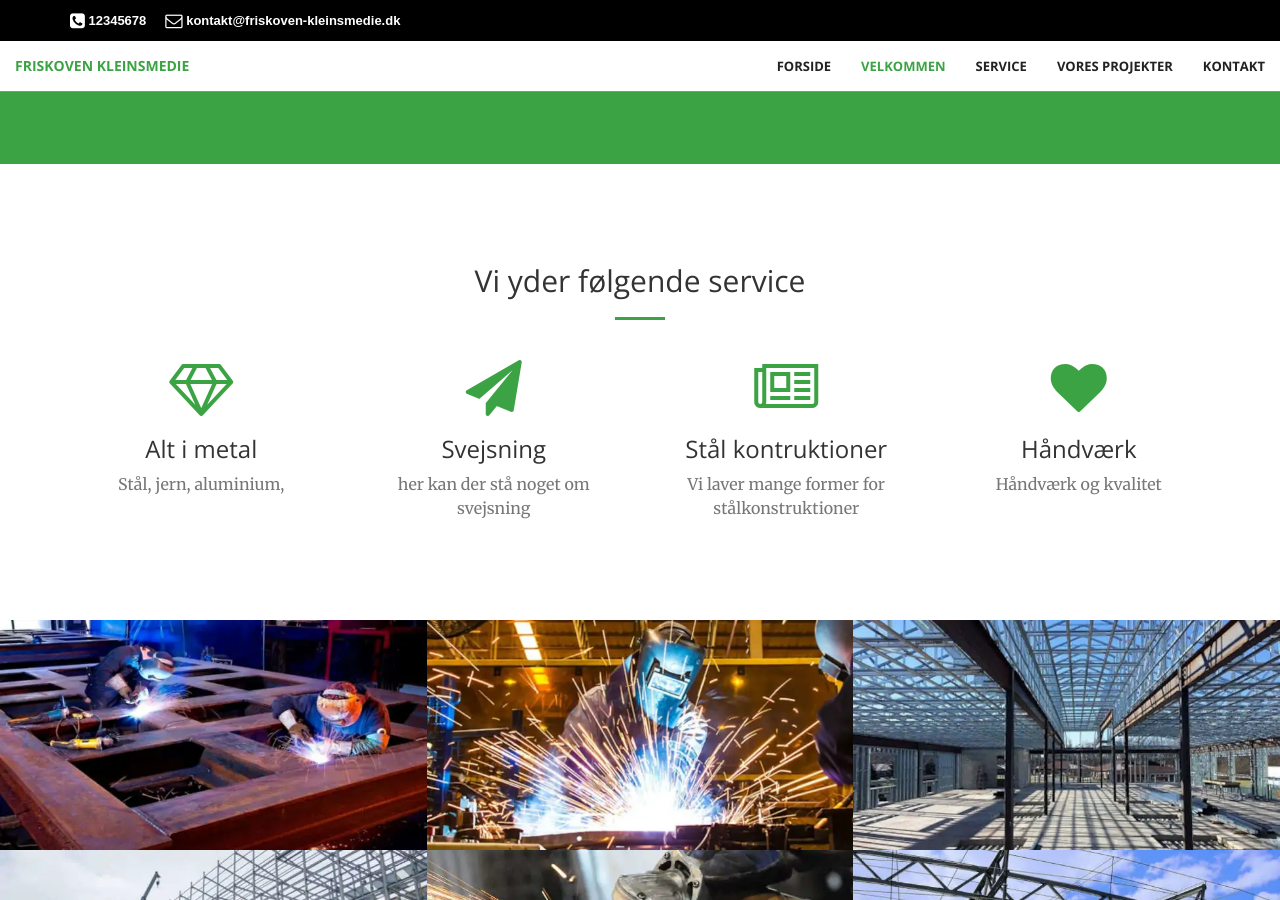
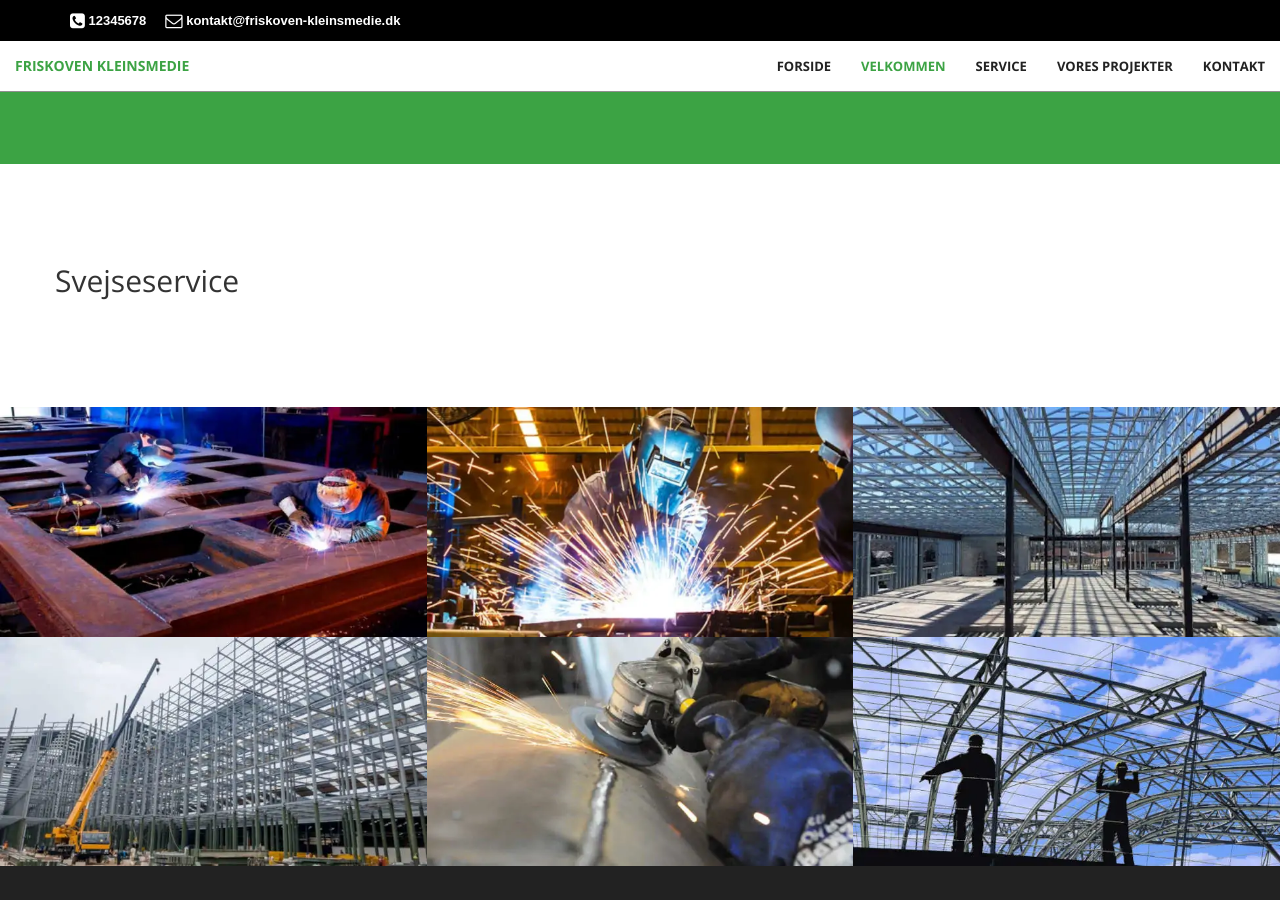
Before and after one commit to Slitch/friskoven-kleinsmedie, a Jekyll site: the page built from index.html, in a window 1280 px wide and 900 px high, scrolled down 1290 px. Built offline with Jekyll 4.4.1, drawn with Linux system fonts in a browser that asks for light colours.

Commit message:
more changes

```diff
--- a/_includes/call-to-action.html
+++ b/_includes/call-to-action.html
@@ -1,6 +1,7 @@
 <section class="bg-primary" id="velkommen">
     <div class="container">
         <div class="row">
+
             <div class="col-lg-8 col-lg-offset-2">
 
                 <h2 class="section-heading">Velkommen til Friskoven kleinsmedie</h2>
@@ -14,7 +15,9 @@
                 <p class="text-faded">Har du som virksomhed brug for en selvstændig underentreprenør i forbindelse med et svejseprojekt, så står kleinsmedien også til rådighed for at indgå  en aftale som samarbejdspartner.</p>
 
                 <a href="#" class="btn btn-default btn-xl">Læs mere</a>
+
             </div>
+
         </div>
     </div>
 </section>
--- a/_includes/services.html
+++ b/_includes/services.html
@@ -1,6 +1,9 @@
 <section id="services">
     <div class="container">
         <div class="row">
+            <h2 class="section-heading">Svejseservice</h2>
+
+            <!--
             <div class="col-lg-12 text-center">
                 <h2 class="section-heading">Vi yder følgende service</h2>
                 <hr class="primary">
@@ -37,6 +40,8 @@
                     <p class="text-muted">Håndværk og kvalitet</p>
                 </div>
             </div>
+            -->
+
         </div>
     </div>
 </section>
```
